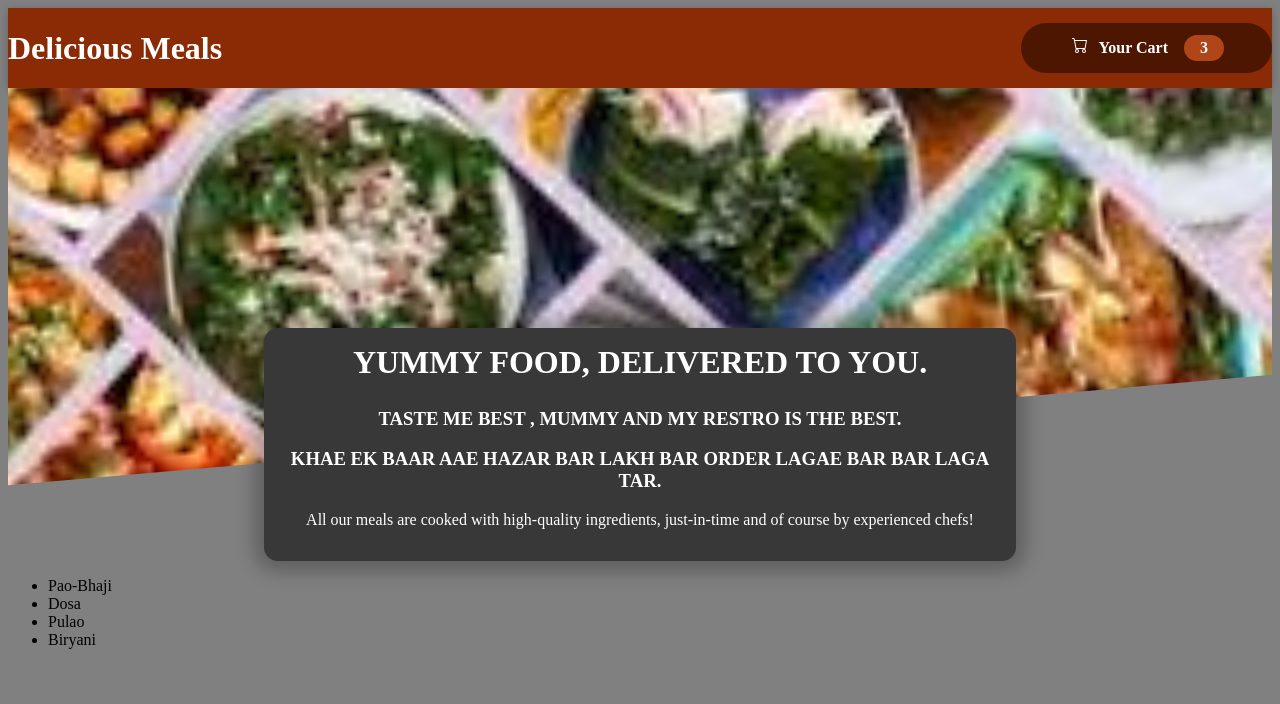
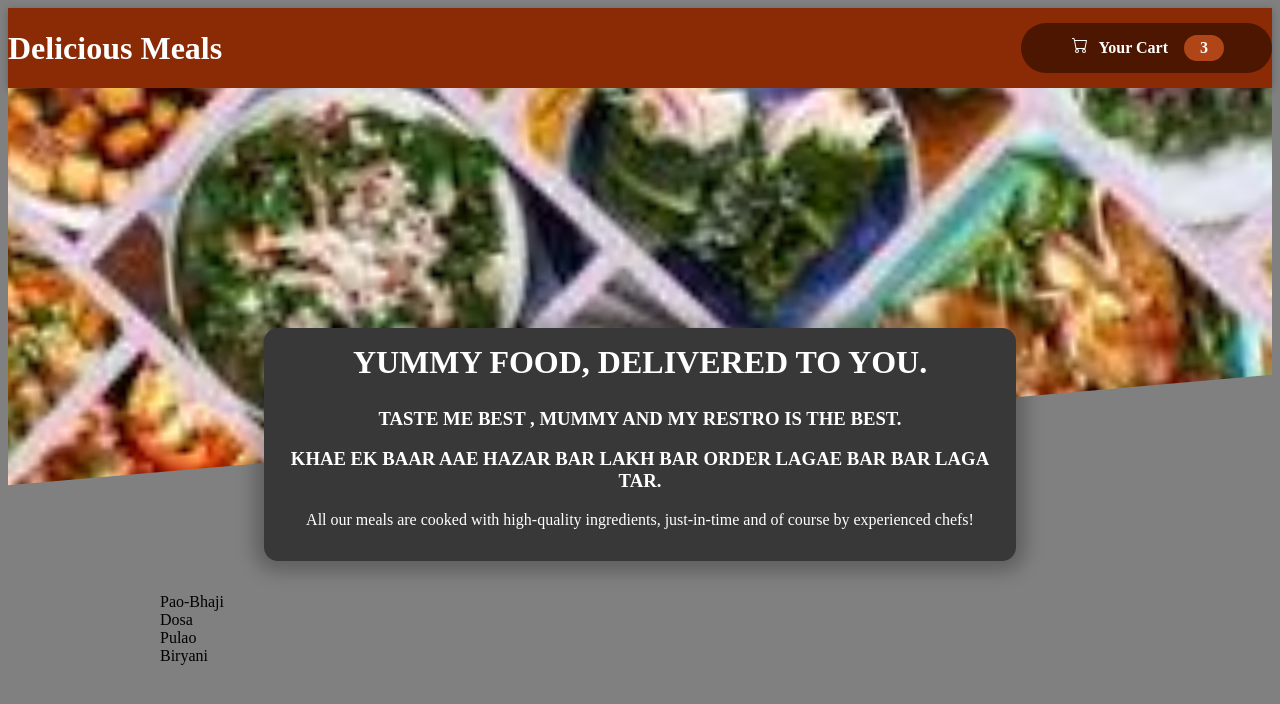
Before and after one commit to CoolShivas/React_Restaurants_App, a React (Vite) app in the folder my_restro_app/: page / in a window 1280 px wide. Shown: the top 704 px of the page. Built offline with nearby package versions, Linux system fonts and the light colour scheme.

Commit message:
MealsAvailable_CSS_Added

```diff
--- a/my_restro_app/src/components/Meals/MealsAvailable.jsx
+++ b/my_restro_app/src/components/Meals/MealsAvailable.jsx
@@ -1,3 +1,6 @@
+import classes from "./MealsAvailable.module.css";
+
+
 const DUMMY_MEALS = [
     {
         id: 'm1',
@@ -30,7 +33,7 @@ const DUMMY_MEALS = [
 const MealsAvailable = () => {
 
     const mealsDummy = DUMMY_MEALS.map((currElem) => <li> {currElem.name} </li>)
-    return <section>
+    return <section className={classes.available_meals}>
         <ul> {mealsDummy} </ul>
     </section>
 }
--- /dev/null
+++ b/my_restro_app/src/components/Meals/MealsAvailable.module.css
@@ -0,0 +1,21 @@
+.available_meals {
+    max-width: 60rem;
+    width: 90%;
+    margin: 2rem auto;
+    animation: available_meals-appear 1s ease-out forwards;
+}
+
+
+.available_meals ul {
+    list-style: none;
+    margin: 0;
+    padding: 0;
+}
+
+
+@keyframes available_meals {
+    from {
+        opacity: 0;
+        transform: translateY(3rem);
+    }
+}
```
